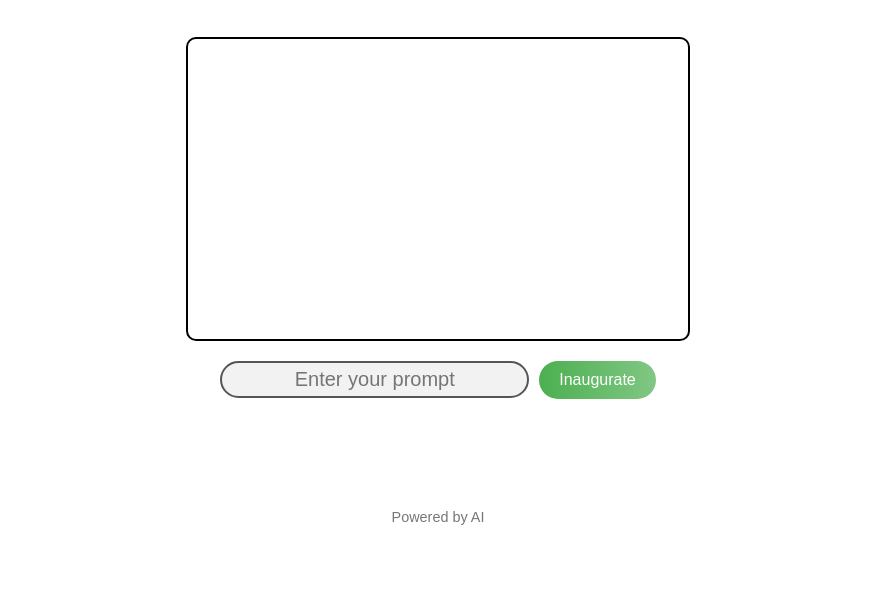
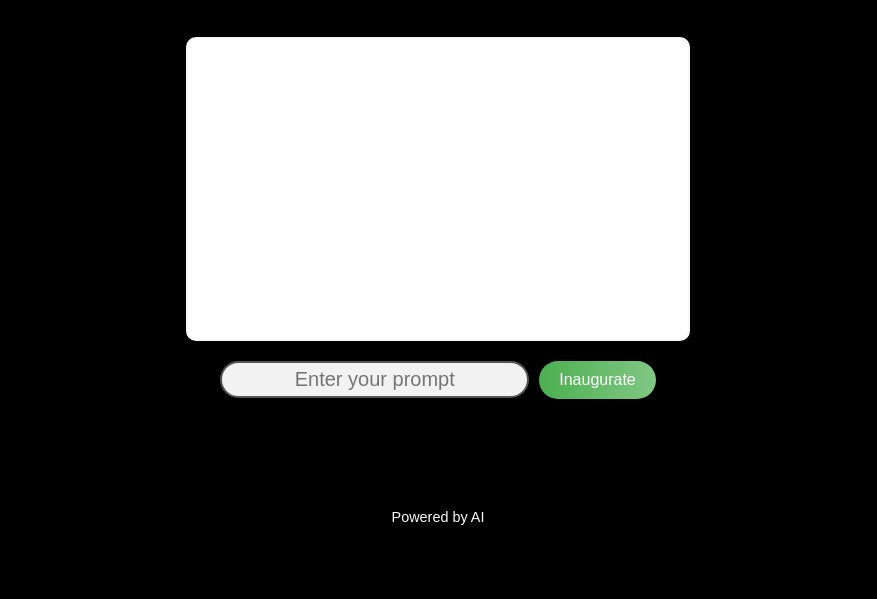
Before and after one commit to N-i-k-e-t/Lighting-AI, a plain HTML site: page index.html in a window 1280 px wide. Shown: the part 201-800 px from the top of the page, without its empty margins (202-1079 px from the left). Drawn offline with Linux system fonts and the light colour scheme.

Commit message:
Update style.css

```diff
--- a/assets/css/style.css
+++ b/assets/css/style.css
@@ -3,8 +3,8 @@
 body {
   font-family: 'Arial', sans-serif;
   margin: 0;
-  background-color: white; /* Plain white background */
-  color: #333; /* Darker text for contrast */
+  background-color: rgb(0, 0, 0); /* Plain white background */
+  color: #fffdfd; /* Darker text for contrast */
   display: flex;
   justify-content: center;
   align-items: center;
@@ -17,7 +17,7 @@ body {
     flex-direction: column;
     align-items: center;
     justify-content: center;
-  text-align: center;
+    text-align: center;
 
 }
 
@@ -151,7 +151,7 @@ height: 300px;
 .powered-by {
   margin-top: 20px;
   font-size: 0.9em;
-  color: #777;
+  color: #fdf8f8;
   position: relative;
   top: 70px;
 }
@@ -173,10 +173,11 @@ width: 500px;
 }
 .video-border{
     margin: 20px;
-    border: 2px solid black;
+    border: 2px solid rgb(248, 245, 245);
     border-radius: 10px;
     width: 500px;
     height: 300px;
+    background-color: #fffefe;
 }
 
 .enterButton{
```
